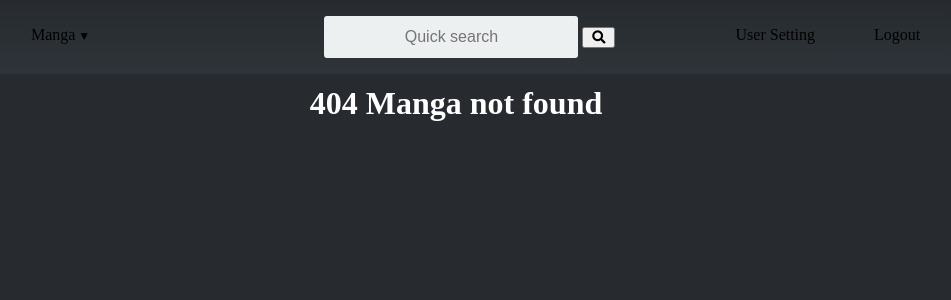
After one commit to momokinou/projet-python, a Flask app: template templates/404.html in a window 1280 px wide. The commit adds this page. Shown: the top 300 px of the page, without its empty margins (184-1135 px from the left). Run offline with Flask 2, Linux system fonts and the light colour scheme; the template is opened without the code that fills it, so the values that code supplies are empty; parts of the project's set-up code (start-up, migrations or seed data) failed here and were passed over.

Commit message:
ajout 404

```diff
--- a/database.py
+++ b/database.py
@@ -31,7 +31,7 @@ def __init__(self):
 class User(Base):
     __tablename__ = "users"
     id = Column(Integer, primary_key=True, autoincrement=True)
-    nickname = Column(Text)
+    username = Column(Text)
     password = Column(Text)
     email = Column(Text)
     gender = Column(Enum('male', 'female', 'unknown'))
@@ -96,10 +96,10 @@ Base.metadata.create_all(engine)
 """Session = sessionmaker(bind=engine)
 session = Session()"""
 
-engine.execute("INSERT INTO users(nickname, password, email, gender, id_language) VALUES ('vani', 'supervani', 'vani@gmail.fr', 'male', 14), ('hamtoé', 'jambon94', 'hamtoé@mail.com', 'male', 14), ('superuser', 'jesuissuperuser', 'user@user.fr', 'unknown', 28), ('moi', 'lui', 'elle@onnesaitplus.net', 'unknown', 5), ('Jacqueline', 'monchienestblanc', 'jacquelinevillard@hotmail.fr', 'female', 13);")
+engine.execute("INSERT INTO users(username, password, email, gender, id_language) VALUES ('vani', 'supervani', 'vani@gmail.fr', 'male', 14), ('hamtoé', 'jambon94', 'hamtoé@mail.com', 'male', 14), ('superuser', 'jesuissuperuser', 'user@user.fr', 'unknown', 28), ('moi', 'lui', 'elle@onnesaitplus.net', 'unknown', 5), ('Jacqueline', 'monchienestblanc', 'jacquelinevillard@hotmail.fr', 'female', 13);")
 engine.execute("INSERT INTO language(name) VALUES ('Arabic'), ('Bengali'), ('Bulgarian'), ('Burmese'), ('Catalan'), ('Chinese(Simp)'), ('Chinese(Hong-Kong)'), ('Czech'), ('Danish'), ('Dutch'), ('English'), ('Filipino'), ('Finnish'), ('French'), ('German'), ('Greek'), ('Hebrew'), ('Hindi'), ('Hungarian'), ('Indonesian'), ('Italian'), ('Japanese'), ('Korean'), ('Lithuanian'), ('Malay'), ('Mongolian'), ('Norwegian'), ('Other'), ('Persian'), ('Polish'), ('Portuguese(BR)'), ('Portuguese(PT)'), ('Romanian'), ('Russian'), ('Serbo-Russian'), ('Spanish(ES)'), ('Spanish(LATAM)'), ('Swedish'), ('Thai'), ('Turkish'), ('Ukrainian'), ('Vietnamese');")
 engine.execute("INSERT INTO manga(title, alt_title, category, description, release_date, ending_date, studio, nbr_volume, nbr_chap) VALUES ('ワンピース', 'One Piece', 'Shonen', \"Gloire, fortune et puissance, c'est ce que possédait Gold Roger, le tout puissant roi des pirates, avant de mourir sur l'échafaud. Mais ses dernières paroles ont éveillées bien des convoitises, et lança la fabuleuse ère de la piraterie, chacun voulant trouver le fabuleux trésor qu\'il disait avoir laissé. A 17 ans, Luffy prend la mer dans une petite barque avec pour but de réunir un équipage de pirates, mais de pirates pas comme les autres, qui devront partager sa conception un peu étrange de la piraterie. L'aventure est lancée.\", '1997-12-24', '2020-04-03', 'Shueisha', 97, 974), ('나 혼자만 레벨업', 'Solo Leveling, Only I level up, Na Honjaman Level Up', 'Shonen', \"Sung Jin Woo est considéré comme le plus faible des Chasseurs de rang E... Autrement dit le plus faible parmi les faibles. Il est tellement faible qu'il est surnommé par ses confrères, le « Faible ». Avec une équipe de Chasseurs, il se rend dans un donjon de rang D. Malheureusement, l\'équipe se retrouve piégée dans une salle avec des monstres qui ne sont pas du tout du niveau du donjon... S\'en suit un massacre... Et Sung Jin Woo, aux portes de la mort arrive à acquérir une capacité pour le moins étrange...\", '2019-09-26', '2020-08-27', 'D&C Media, Kakao', 3, 126);")
-engine.execute("INSERT INTO chapter (id, nbr_chapter, title, id_manga, id_language) VALUES(1, 1, 'Romance Dawn', 4, 11),(2, 1, 'They call him Straw Hat Luffy', 4, 11),(3, 1, '', 5, 11),(4, 1, '', 5, 14);")
+engine.execute("INSERT INTO chapter (nbr_chapter, title, id_manga, id_language) VALUES( 1, 'Romance Dawn', 4, 11),( 1, 'They call him Straw Hat Luffy', 4, 11),(1, '', 5, 11),(1, '', 5, 14);")
 """user = User(username = "admin", password = "password")
 session.add(user)
 
--- a/static/style.css
+++ b/static/style.css
@@ -8,6 +8,7 @@
     /*Header end*/
 
     nav{
+        z-index: 100000;
         width: 100%;
         margin:0 auto;
         background-color: #2e3439;
@@ -123,6 +124,7 @@
 
     /*Header End*/
 
+    /*Login Start*/
         .login {
         margin: 20px auto;
         width: 300px;
@@ -189,3 +191,18 @@
         display: block;
         margin-top: 12px;
         }
+        /*Login End*/
+
+        /*404 Start*/
+
+        .notfound-group{
+            position: relative;
+            padding-top:5%;
+        }
+
+        .notfound {
+            text-align: center;
+            color: #fff;
+        }
+
+        /*404 End*/
--- /dev/null
+++ b/templates/404.html
@@ -0,0 +1,37 @@
+<!DOCTYPE html>
+<html>
+    <head>
+        <meta charset="utf-8">
+        <meta http-equiv="X-UA-Compatible" content="IE=edge">
+        <title>StreamingSite</title>
+        <meta name="description" content="">
+        <meta name="viewport" content="width=device-width, initial-scale=1">
+        <link rel="stylesheet" href="../static/style.css">
+        <link rel="stylesheet" href="https://use.fontawesome.com/releases/v5.7.1/css/all.css">
+    </head>
+    <body>
+        <nav>
+          <ul>
+            <li class='dropdown'><a href= '#'>Manga</a>
+                <ul class='dropdown-menu'>
+                    <li><a href='#'>Titles</a></li>
+                    <li><a href='#'>Rating</a></li>
+                </ul>
+            </li>
+            <li class="input-group">
+                    <form method="post" role="search" class="quick-search" action="/search">
+                        <input type="text" placeholder="Quick search" name="search" required>
+                        <button class="btn-quick-search" type="submit"><span class='fas fa-search fa-fw ' aria-hidden='true' ></span></button>
+                    </form>
+            </li>
+            <li>
+                <ul class="menu-right">
+                    <li class="account-setting"><a href="/user-setting">User Setting</a></li>
+                    <li class="account-setting"><a href="/logout">Logout</a></li>
+                </ul>
+            </li>
+           </ul>
+        </nav>
+        <div class="notfound-group"><div class="notfound-child"><h1 class="notfound">404 Manga not found</h1></div></div>
+    </body>
+</html>
```
